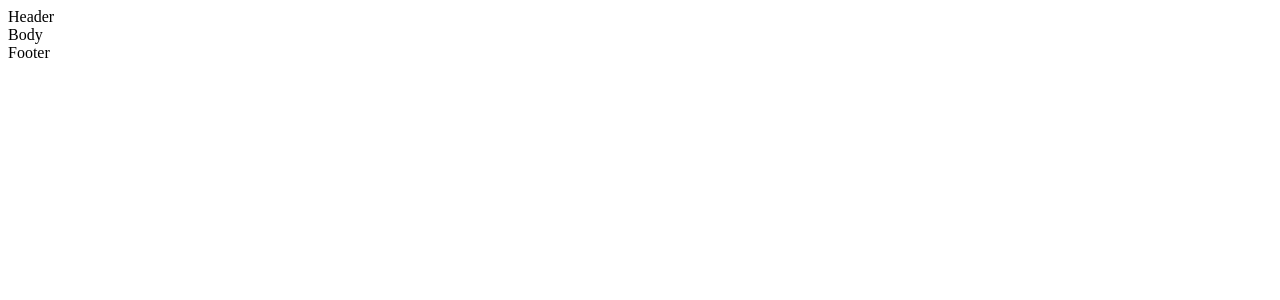
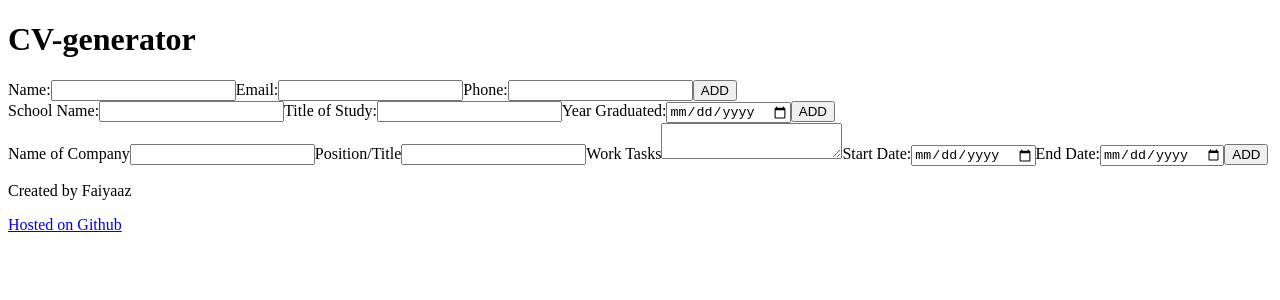
Before and after one commit to FaiyaazHawk/Odin-cv-project, a React (Create React App) app: page / in a window 1280 px wide. Shown: the top 300 px of the page. Built offline with nearby package versions, Linux system fonts and the light colour scheme.

Commit message:
more sections built out

```diff
--- a/src/components/Body.js
+++ b/src/components/Body.js
@@ -1,9 +1,15 @@
 import React, { Component } from 'react'
-
+import General from './General'
+import Education from './Education'
+import Work from './Work'
 export default class Body extends Component {
   render() {
     return (
-      <div>Body</div>
+      <div>
+        <General></General>
+        <Education></Education>
+        <Work></Work>
+      </div>
     )
   }
 }
--- /dev/null
+++ b/src/components/Education.js
@@ -0,0 +1,19 @@
+import React, { Component } from 'react'
+
+export default class Education extends Component {
+  render() {
+    return (
+      <div>
+        <form>
+          <label htmlFor='schoolname'>School Name:</label>
+          <input type="text"></input>
+          <label htmlFor='studytitle'>Title of Study:</label>
+          <input type="text"></input>
+          <label htmlFor='graduationyear'>Year Graduated:</label>
+          <input type="date"></input>
+          <button type='submit'>ADD</button>
+        </form>
+      </div>
+    )
+  }
+}
--- a/src/components/Footer.js
+++ b/src/components/Footer.js
@@ -3,7 +3,10 @@ import React, { Component } from 'react'
 export default class Footer extends Component {
   render() {
     return (
-      <div>Footer</div>
+      <div>
+        <p>Created by Faiyaaz </p>
+        <a href='https://github.com/FaiyaazHawk'>Hosted on Github</a>
+      </div>
     )
   }
 }
--- /dev/null
+++ b/src/components/General.js
@@ -0,0 +1,19 @@
+import React, { Component } from 'react'
+
+export default class General extends Component {
+  render() {
+    return (
+      <div>
+        <form className='General'>
+            <label htmlFor='name'>Name:</label>
+            <input type="text"></input>
+            <label htmlFor='email'>Email:</label>
+            <input type="email"></input>
+            <label htmlFor='phone'>Phone:</label>
+            <input type="number"></input>
+            <button type='submit'>ADD</button>
+        </form>
+      </div>
+    )
+  }
+}
--- a/src/components/Header.js
+++ b/src/components/Header.js
@@ -3,7 +3,9 @@ import React, { Component } from 'react'
 export default class Header extends Component {
   render() {
     return (
-      <div>Header</div>
+      <div>
+        <h1>CV-generator</h1>
+      </div>
     )
   }
 }
--- /dev/null
+++ b/src/components/Work.js
@@ -0,0 +1,23 @@
+import React, { Component } from 'react'
+
+export default class Work extends Component {
+  render() {
+    return (
+      <div>
+        <form>
+            <label htmlFor='companyname'>Name of Company</label>
+            <input type="text"></input>
+            <label htmlFor='position'>Position/Title</label>
+            <input type="text"></input>
+            <label htmlFor='worktasks'>Work Tasks</label>
+            <textarea type="text"></textarea>
+            <label htmlFor='startdate'>Start Date:</label>
+            <input type="date"></input>
+            <label htmlFor='enddate'>End Date:</label>
+            <input type="date"></input>
+            <button type='submit'>ADD</button>
+        </form>
+      </div>
+    )
+  }
+}
```
